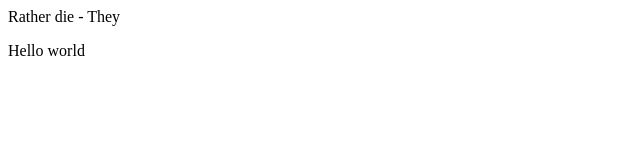
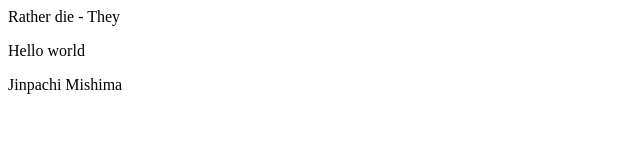
Before and after one commit to WaynBruce/lecture0, a plain HTML site: page index.html in a window 1280 px wide. Shown: the whole page, without its empty margins (0-640 px from the left). Drawn offline with Linux system fonts and the light colour scheme.

Commit message:
Added Jinpachi

```diff
--- a/index.html
+++ b/index.html
@@ -1,4 +1,5 @@
 <html>
     <p>Rather die - They</p>
     <p> Hello world </p>
+    <p> Jinpachi Mishima</p>
 </html>
```
